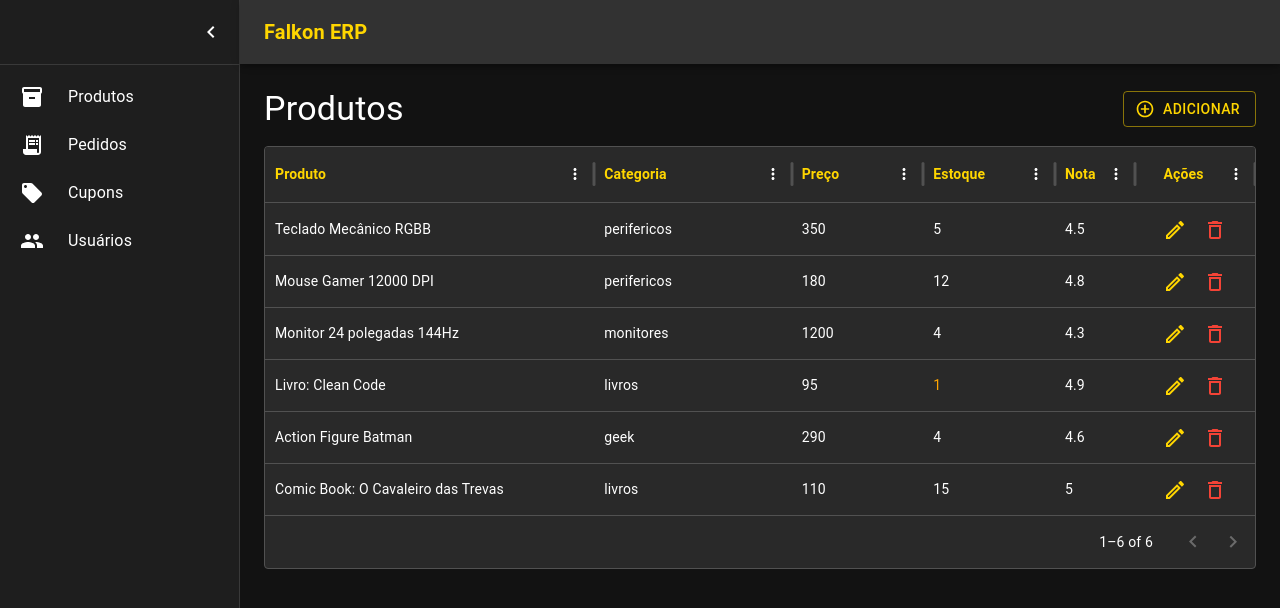
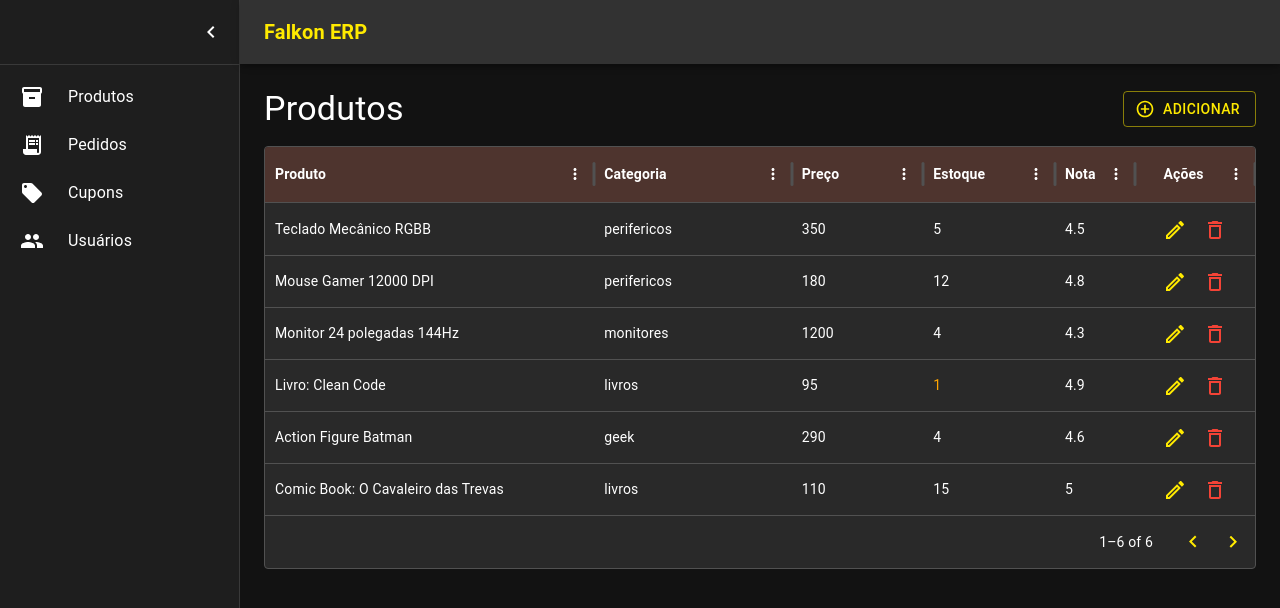
Before and after one commit to BrunoCGhisi/front-end-react-falkon-project, a React (Vite) app: page / in a window 1280 px wide. Shown: the top 608 px of the page. Built offline with nearby package versions, Linux system fonts and the light colour scheme; data requests are answered from the project's data file.

Commit message:
layout adjust
- form grid to adjust
- colors grid

```diff
--- a/src/pages/Produtos/ProdutoForm.jsx
+++ b/src/pages/Produtos/ProdutoForm.jsx
@@ -1,13 +1,14 @@
 import Stack from "@mui/material/Stack";
 import TextField from "@mui/material/TextField";
+import {Grid} from "@mui/material";
 
 export default function ProdutoForm({
                                         formData,
                                         setFormData,
                                     }) {
     return (
-        <Stack spacing={2} mt={1}>
-
+        <Grid container spacing={2}>
+            <Grid size={{ xs: 12, md: 6 }}>
             <TextField
                 label="Nome"
                 value={formData.nome}
@@ -18,7 +19,8 @@ export default function ProdutoForm({
                     })
                 }
             />
-
+            </Grid>
+            <Grid size={{ xs: 12, md: 6 }}>
             <TextField
                 label="Categoria"
                 value={formData.categoria}
@@ -30,7 +32,9 @@ export default function ProdutoForm({
                     })
                 }
             />
+            </Grid>
 
+                <Grid size={{ xs: 12, md: 6 }}>
             <TextField
                 label="Preço"
                 value={formData.preco}
@@ -42,7 +46,9 @@ export default function ProdutoForm({
                     })
                 }
             />
+                </Grid>
 
+                    <Grid size={{ xs: 12, md: 6 }}>
             <TextField
                 label="Estoque"
                 value={formData.estoque}
@@ -54,7 +60,9 @@ export default function ProdutoForm({
                     })
                 }
             />
+                    </Grid>
 
+                        <Grid size={{ xs: 12, md: 6 }}>
             <TextField
                 label="Nota"
                 value={formData.nota}
@@ -66,7 +74,8 @@ export default function ProdutoForm({
                     })
                 }
             />
+                        </Grid>
+        </Grid>
 
-        </Stack>
     );
 }
--- a/src/shared/components/dialog/FormDialog.jsx
+++ b/src/shared/components/dialog/FormDialog.jsx
@@ -20,13 +20,13 @@ export default function FormDialog({
             open={open}
             onClose={onClose}
             fullWidth
-            maxWidth="md"
+            maxWidth="lg"
         >
             <DialogTitle>
                 {title}
             </DialogTitle>
 
-            <DialogContent>
+            <DialogContent dividers>
                 {children}
             </DialogContent>
 
--- a/src/shared/components/grid/CustomDataGrid.jsx
+++ b/src/shared/components/grid/CustomDataGrid.jsx
@@ -15,11 +15,20 @@ export default function CustomDataGrid({rows, columns, loading = false,}) {
                 pageSizeOptions={[5, 10, 20]}
                 sx={{
                     "& .MuiDataGrid-columnHeader": {
-                        color: "primary.main"
+                        backgroundColor: "primary.optional",
                     },
 
                     "& .MuiDataGrid-columnHeaderTitle": {
                         fontWeight: 700,
+                    },
+
+
+                    "& .MuiTablePagination-selectIcon": {
+                        color: "primary.main",
+                    },
+
+                    "& .MuiTablePagination-actions button": {
+                        color: "primary.main",
                     },
                 }}
                 initialState={{
--- a/src/shared/themes/DarkTheme.js
+++ b/src/shared/themes/DarkTheme.js
@@ -1,11 +1,13 @@
 import { createTheme } from "@mui/material";
+import { brown, yellow} from "@mui/material/colors";
+
 
 export const DarkTheme = createTheme({
     palette: {
         mode: "dark",
-
         primary: {
-            main: "#FFD600",
+            main: yellow["A400"],
+            optional: brown["800"]
         },
 
         background: {
--- a/src/shared/themes/LightTheme.js
+++ b/src/shared/themes/LightTheme.js
@@ -1,11 +1,13 @@
 import { createTheme } from "@mui/material";
+import {amber, yellow} from "@mui/material/colors";
 
 export const LightTheme = createTheme({
     palette: {
         mode: "light",
 
         primary: {
-            main: "#FFD600",
+            main: yellow["A400"],
+            optional: amber["A200"]
         },
 
         background: {
```
Also changed, not shown: 1 other file (tests, documents, lock files or other folders).
